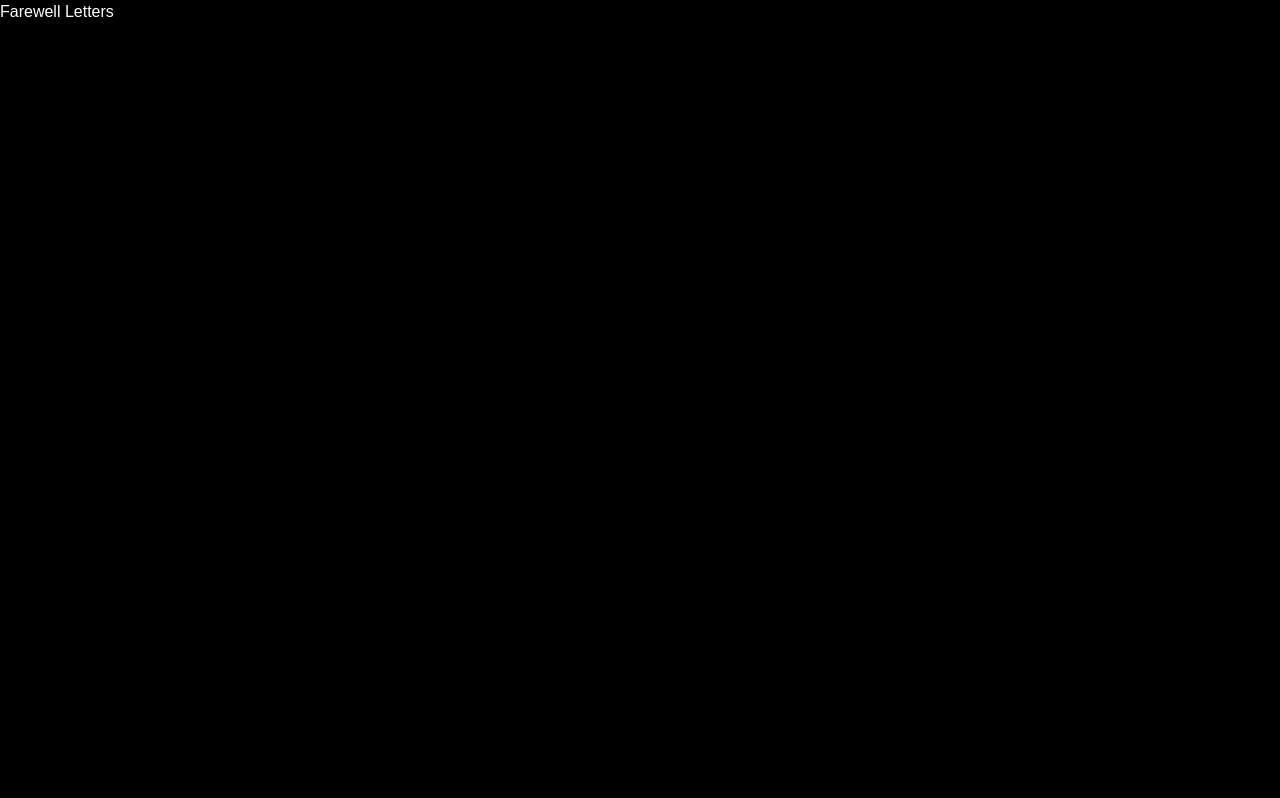
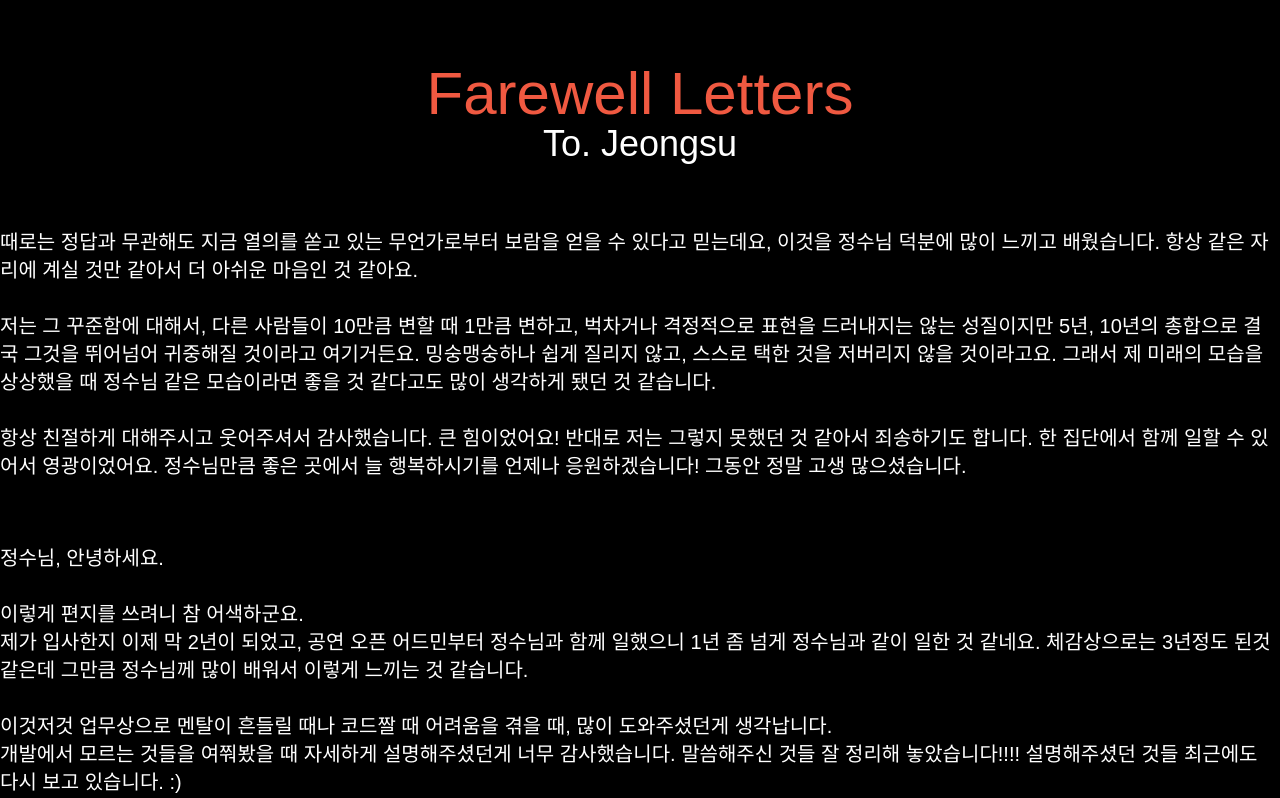
Before and after one commit to TeamTheatrum/farewell, a Next.js app: page /jeongsu in a window 1280 px wide. Shown: the top 798 px of the page. Built offline with nearby package versions, Linux system fonts and the light colour scheme; a web font is replaced by a local one.

Commit message:
Refactor

```diff
--- a/package.json
+++ b/package.json
@@ -9,9 +9,10 @@
     "lint": "next lint"
   },
   "dependencies": {
+    "classnames": "^2.5.1",
+    "next": "14.0.4",
     "react": "^18",
-    "react-dom": "^18",
-    "next": "14.0.4"
+    "react-dom": "^18"
   },
   "devDependencies": {
     "typescript": "^5",
--- /dev/null
+++ b/src/app/common.ts
@@ -0,0 +1,5 @@
+export interface Data {
+  letter: string
+  image?: string
+  sender: string
+}
--- /dev/null
+++ b/src/app/components/Letter.tsx
@@ -0,0 +1,22 @@
+import cx from 'classnames'
+
+export function Letter({
+  sender,
+  letter,
+  hasMarginTop,
+}: {
+  sender: string
+  letter: string
+  hasMarginTop?: boolean
+}) {
+  return (
+    <div
+      className={cx(
+        `text-xl text-left whitespace-pre-wrap ${hasMarginTop && 'mt-16'}`
+      )}
+      key={sender}
+    >
+      {letter}
+    </div>
+  )
+}
--- /dev/null
+++ b/src/app/components/LetterPage.tsx
@@ -0,0 +1,24 @@
+import { Data } from '@/app/common'
+import { Letter } from '@/app/components/Letter'
+
+export function LetterPage({ name, data }: { name: string; data: Data[] }) {
+  return (
+    <div className="text-white text-center text-6xl mt-16">
+      <div className="text-theme-orange">Farewell Letters</div>
+      <div className="text-white text-4xl">To. {name}</div>
+
+      <div className="mt-16">
+        {data.map((letter, idx) => {
+          return (
+            <Letter
+              key={idx}
+              hasMarginTop={idx !== 0}
+              letter={letter.letter}
+              sender={letter.sender}
+            />
+          )
+        })}
+      </div>
+    </div>
+  )
+}
--- /dev/null
+++ b/src/app/jeongsu/data.tsx
@@ -0,0 +1,52 @@
+import { Data } from '@/app/common'
+
+export const data: Data[] = [
+  {
+    sender: '이승현',
+    letter: `때로는 정답과 무관해도 지금 열의를 쏟고 있는 무언가로부터 보람을 얻을 수 있다고 믿는데요, 이것을 정수님 덕분에 많이 느끼고 배웠습니다. 항상 같은 자리에 계실 것만 같아서 더 아쉬운 마음인 것 같아요.
+
+저는 그 꾸준함에 대해서, 다른 사람들이 10만큼 변할 때 1만큼 변하고, 벅차거나 격정적으로 표현을 드러내지는 않는 성질이지만 5년, 10년의 총합으로 결국 그것을 뛰어넘어 귀중해질 것이라고 여기거든요. 밍숭맹숭하나 쉽게 질리지 않고, 스스로 택한 것을 저버리지 않을 것이라고요. 그래서 제 미래의 모습을 상상했을 때 정수님 같은 모습이라면 좋을 것 같다고도 많이 생각하게 됐던 것 같습니다.
+
+항상 친절하게 대해주시고 웃어주셔서 감사했습니다. 큰 힘이었어요! 반대로 저는 그렇지 못했던 것 같아서 죄송하기도 합니다. 한 집단에서 함께 일할 수 있어서 영광이었어요. 정수님만큼 좋은 곳에서 늘 행복하시기를 언제나 응원하겠습니다! 그동안 정말 고생 많으셨습니다.
+`,
+  },
+
+  {
+    sender: '최민서',
+    letter: `정수님, 안녕하세요.
+
+이렇게 편지를 쓰려니 참 어색하군요.
+제가 입사한지 이제 막 2년이 되었고, 공연 오픈 어드민부터 정수님과 함께 일했으니 1년 좀 넘게 정수님과 같이 일한 것 같네요. 체감상으로는 3년정도 된것 같은데 그만큼 정수님께 많이 배워서 이렇게 느끼는 것 같습니다.
+
+이것저것 업무상으로 멘탈이 흔들릴 때나 코드짤 때 어려움을 겪을 때, 많이 도와주셨던게 생각납니다.
+개발에서 모르는 것들을 여쭤봤을 때 자세하게 설명해주셨던게 너무 감사했습니다. 말씀해주신 것들 잘 정리해 놓았습니다!!!! 설명해주셨던 것들 최근에도 다시 보고 있습니다. :)
+그리고, 정수님과 1:1하면 항상 마음이 편해졌던 것 같아요. 덕분에 지금까지 올 수 있었고, 스스로 많이 단단해졌다고 느끼고 있습니다. 정말 항상 감사했습니다. 테아트룸의 엄마같은 존재였던 정수님이 떠나신다니 슬프기도 하고, 걱정되기도 하지만 이번 기회에 지금까지 가르쳐주셨던 것들을 기반으로 잘 헤쳐나가보겠습니다. 🫡
+
+정수님도 이번 기회에 하고 싶으셨던 러닝, 탁구, 테니스, 여행, 영어 공부 등등 모두 하셨으면 좋겠습니다!!
+여행을 가는 이유가 딱히 존재하지 않아도 막상 다른 환경에 가는 것이 새롭고, 나중에 돌아봤을 때 좋은 기억이 많더라구요!! 어디든 여행을 가신다면 인스타에 자랑해주세요!! 저도 그렇게라도 여행을 느끼고 싶군요.. 쿄쿄 🫠
+
+퇴사하시고 꽃길만 걸으시고, 건강하시고, 즐거운 일이 가득하시길 바랄게요.
+정수님은 어디서든지 잘 지내실 거에요! 응원할게요!!
+종종 안부 인사드리겠습니다!! 퇴사하시고도 종종 같이 놀아요~~
+
+2024.04.16 최민서 드림.`,
+  },
+
+  {
+    sender: '이진재',
+    letter: `안녕하세요 정수님. 저와 거의 비슷한 시기에 입사하신 정수님을 떠나보낸다고 생각하니 마음이 시큼합니다. 테아트룸 내에서 많은 분들께서 일로도 마음으로도 정수님께 많이 의지하셨을 겁니다. 물론 저도 그렇고요.제가 생각하는 것보다도 훨씬 더 많은 부분에서 회사에 기여하셨습니다. 정수님은 그간 테아트룸에서 대체 불가능한 개발 자원이셨기에 남아있는 사람으로서 걱정이 많이 됩니다. 그렇지만 잘 해내가야겠지요. 이전에 몇 번 정수님께 그런 말을 한 적이 있던 것 같은데 정수님을 정말 좋은 사람이라고 생각합니다. 닮고 싶은 마음과 정신을 소유한 사람이라고 생각해요. 이미 그러고 있을 것 같지만 앞으로도 좋은 분들이 정수님 곁에 모일 것이라 생각하고 또 그래서 컴퓨터로서도 인간으로서도 걱정이 되지 않는 분입니다. 좀 더 망가진 정수 님의 모습을 보고 싶었지만, 그것은 다음에 기회가 된다면 볼 수 있겠지요. 원래 사람 마음은 완벽한 사람을 보면 망가진 모습을 보고 싶은 그런 생각이 들지 않겠습니까. 3년 넘는 시간 동안 같이 일할 수 있어서 제게 행운이었고 또 항상 따뜻하게 대해주셔서 감사합니다. 회사 밖에서 또 봅시다. 고생 많으셨습니다 정수님.`,
+  },
+
+  {
+    sender: '이진아',
+    letter: `정수님 안녕하세요!
+이렇게 편지를 쓰게 되다니.. 아직도 실감이 나지 않네요.
+지금 생각해 보면 제가 맨날 점심시간에 장난치고, 술 먹고 까불거리기만 한 것 같아요.
+까불거릴 때마다 정색하는 정수님 보고 더 그랬나 봐요.... 이 자리를 빌려 사과드립니다.. ☺
+하지만 저는 이것도 재밌었고 정수님과 더 친해진 계기가 된 것 같아요.
+이렇게 장난도 쳤지만, 업무 관련된 얘기할 때는 정확하고 원하는 바를 잘 이해해 주셔서 감사했어요. 어떻게 보면 업무적으로나 사무실 관리에 있어서 정말 의지를 많이 한 것 같아요.
+여러모로 많은 부분을 도와주셔서 감사합니다.
+저는 정수님이 우직한 나무 같은 분 같아요!
+항상 바르고 우직한 정수님 감사했고 앞으로도 좋은 땅을 지반으로 행복하신 일만 가득하시길 바랍니다! 응원할게요!`,
+  },
+]
--- a/src/app/jeongsu/page.tsx
+++ b/src/app/jeongsu/page.tsx
@@ -1,3 +1,6 @@
+import { data } from '@/app/jeongsu/data'
+import { LetterPage } from '@/app/components/LetterPage'
+
 export default function Page() {
-  return <div className="text-white">Farewell Letters</div>
+  return <LetterPage name="Jeongsu" data={data} />
 }
--- a/tailwind.config.ts
+++ b/tailwind.config.ts
@@ -8,6 +8,13 @@ const config: Config = {
   ],
   theme: {
     extend: {
+      colors: {
+        // https://colorhunt.co/palette/22092c872341be3144f05941
+        'theme-red': '#BE3144',
+        'theme-maroon': '#872341',
+        'theme-black': '#22092C',
+        'theme-orange': '#F05941',
+      },
       backgroundImage: {
         'gradient-radial': 'radial-gradient(var(--tw-gradient-stops))',
         'gradient-conic':
```
Also changed, not shown: 1 other file (tests, documents, lock files or other folders).
